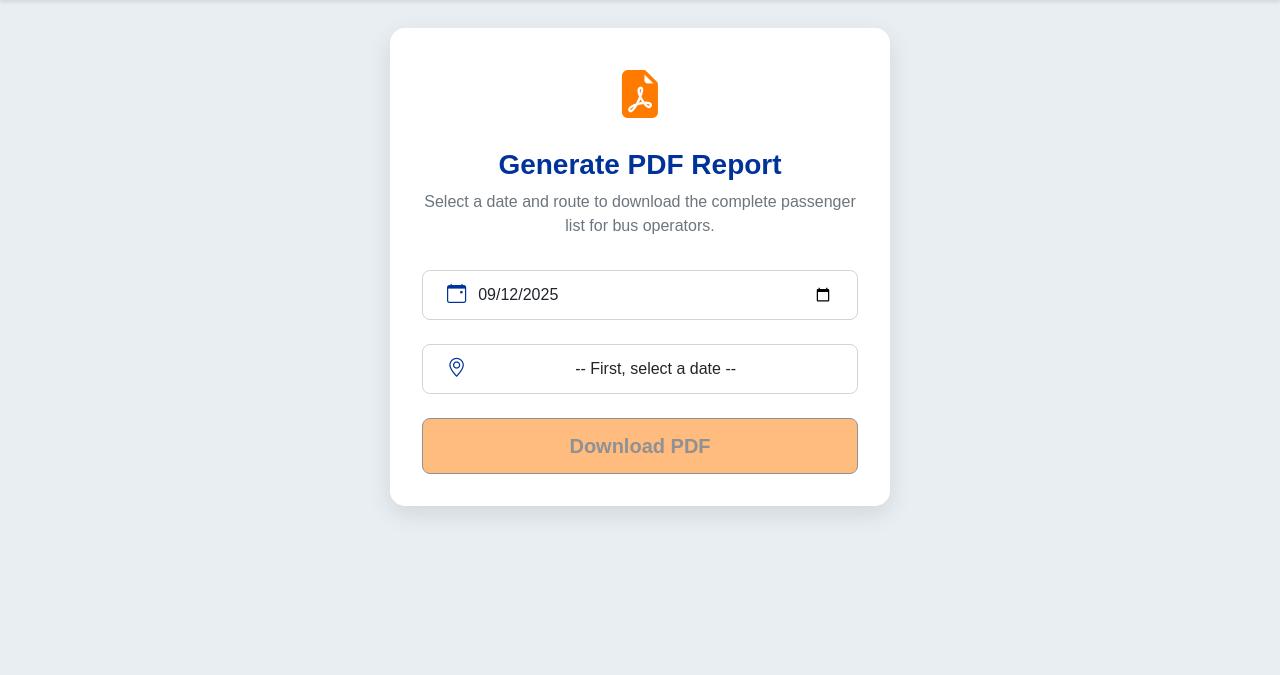
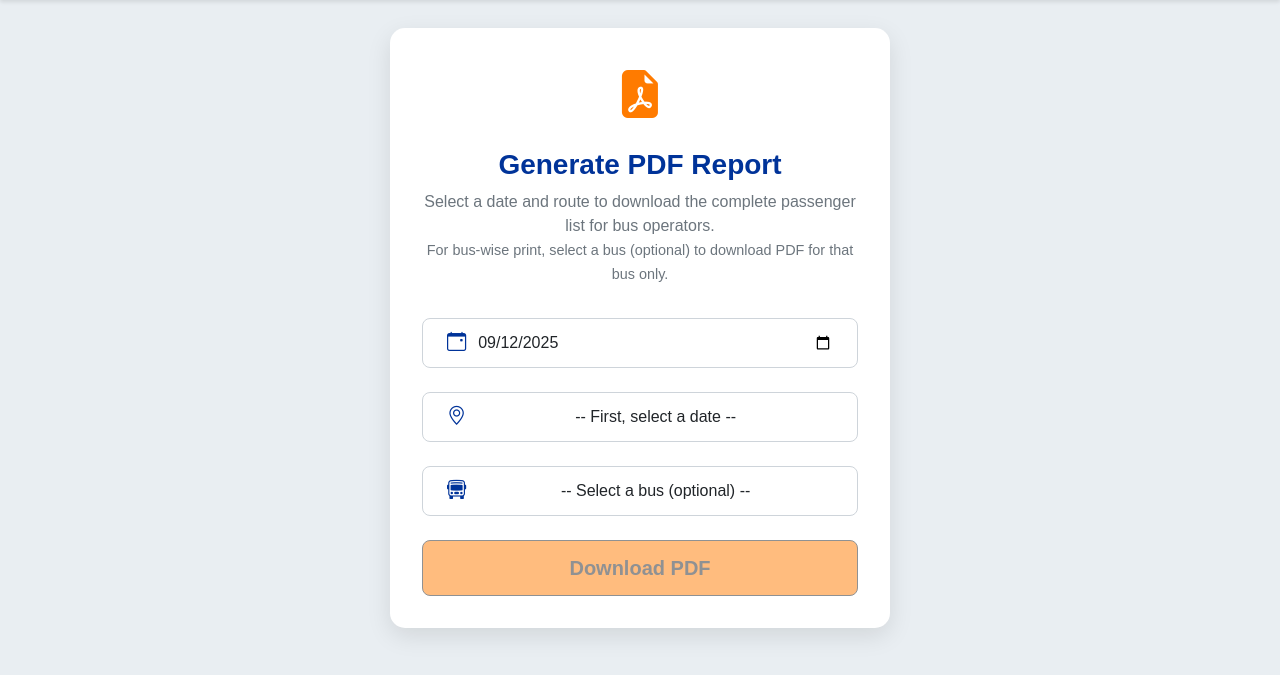
Before and after one commit to poultryprj/Yatra_darshan, a Django app: template templates/print/print_report.html in a window 1280 px wide. Shown: the part 52-727 px from the top of the page. Run offline with Django 5.2, Linux system fonts and the light colour scheme; the template is opened without the code that fills it, so the values that code supplies are empty; some libraries are stand-ins or nearby versions.

Commit message:
Daily Report changes

```diff
--- a/darshan_yatra/views.py
+++ b/darshan_yatra/views.py
@@ -1425,7 +1425,12 @@ def print_passenger_list(request, route_id):
 
         all_passengers = response.json().get("message_data", [])
 
+        bus_filter = request.GET.get('bus', None)
+
         passengers_for_date = [pax for pax in all_passengers if pax.get("YatraDateTime") == yatra_date]
+
+        if bus_filter:
+            passengers_for_date = [pax for pax in passengers_for_date if pax.get("BusName") == bus_filter]
 
         if not passengers_for_date:
             return HttpResponse(f"No passengers found for this route on {yatra_date}.", status=404)
--- a/templates/print/print_report.html
+++ b/templates/print/print_report.html
@@ -10,7 +10,6 @@
     <link href="https://cdn.jsdelivr.net/npm/select2@4.1.0-rc.0/dist/css/select2.min.css" rel="stylesheet" />
     <link rel="stylesheet" href="https://cdn.jsdelivr.net/npm/select2-bootstrap-5-theme@1.3.0/dist/select2-bootstrap-5-theme.min.css" />
     <link rel="manifest" href="{% static 'assets/__manifest.json' %}">
-
     <style>
         body { font-family: Arial, sans-serif; background-color: #e9eef2; }
         .navbar { background-color: #ff7b00; color: white; box-shadow: 0 2px 4px rgba(0,0,0,0.1); }
@@ -21,25 +20,17 @@
         .report-icon { font-size: 3rem; color: #ff7b00; margin-bottom: 1rem; }
         .report-card h3 { color: #003399; font-weight: bold; margin-bottom: 0.5rem; }
         .report-card p.lead { color: #6c757d; font-size: 1rem; margin-bottom: 2rem; }
-
-        /* Style for the input groups */
         .input-group-custom {
-            display: flex; /* Use flexbox for alignment */
-            align-items: center; /* Vertically center the icon and input */
+            display: flex; align-items: center;
             border: 1px solid #ced4da;
-            border-radius: 8px;
-            padding: 0 12px; /* Remove top/bottom padding */
+            border-radius: 8px; padding: 0 12px;
             margin-bottom: 1.5rem;
             transition: border-color 0.2s, box-shadow 0.2s;
-            height: 50px; /* Set a fixed height */
+            height: 50px;
         }
         .input-group-custom:focus-within { border-color: #006633; box-shadow: 0 0 8px rgba(0,102,51,0.2); }
-
         .input-group-custom .form-control,
-        .input-group-custom .select2-container {
-            flex-grow: 1; /* Allow input/select to fill the space */
-        }
-
+        .input-group-custom .select2-container { flex-grow: 1; }
         .input-group-custom .form-control,
         .input-group-custom .select2-container--bootstrap-5 .select2-selection {
             border: none !important;
@@ -49,7 +40,6 @@
             height: 100%;
         }
         .input-group-custom .input-group-text { background: transparent; border: none; color: #003399; font-size: 1.2rem; padding-right: 0.75rem; }
-
         .btn-generate { background-color: #ff7b00; color: white; font-weight: bold; padding: 12px 20px; border-radius: 8px; }
         .btn-generate:disabled { background-color: #ff7b00; opacity: 0.5; }
     </style>
@@ -68,20 +58,28 @@
     <div class="report-card">
         <div class="report-icon"><i class="bi bi-file-earmark-pdf-fill"></i></div>
         <h3>Generate PDF Report</h3>
-        <p class="lead">Select a date and route to download the complete passenger list for bus operators.</p>
-
+        <p class="lead">Select a date and route to download the complete passenger list for bus operators.<br>
+        <span style="font-size:0.9em;">
+        For bus-wise print, select a bus (optional) to download PDF for that bus only.
+        </span>
+        </p>
         <div class="input-group-custom">
             <span class="input-group-text"><i class="bi bi-calendar-event"></i></span>
             <input type="date" class="form-control" id="dateSelect">
         </div>
-
         <div class="input-group-custom">
             <span class="input-group-text"><i class="bi bi-geo-alt"></i></span>
             <select class="form-select" id="printRouteSelect" style="width: 100%;" disabled>
                 <option value="">-- First, select a date --</option>
             </select>
         </div>
-
+        <!-- NEW: Bus select -->
+        <div class="input-group-custom">
+            <span class="input-group-text"><i class="bi bi-bus-front"></i></span>
+            <select class="form-select" id="printBusSelect" style="width: 100%;" disabled>
+                <option value="">-- Select a bus (optional) --</option>
+            </select>
+        </div>
         <button class="btn btn-generate w-100 btn-lg" id="generatePdfBtn" disabled>Download PDF</button>
     </div>
 </div>
@@ -91,16 +89,15 @@
 <script src="https://code.jquery.com/jquery-3.6.0.min.js"></script>
 <script src="https://cdn.jsdelivr.net/npm/select2@4.1.0-rc.0/dist/js/select2.min.js"></script>
 <script>
-    // The JavaScript is unchanged and correct
+    // JS logic for enhanced filtering
     const allYatras = JSON.parse(document.getElementById('allYatrasData').textContent);
     const dateSelect = document.getElementById('dateSelect');
     const generatePdfBtn = document.getElementById('generatePdfBtn');
+    const printBusSelect = $('#printBusSelect');
 
     $(document).ready(function() {
-        $('#printRouteSelect').select2({
-            theme: "bootstrap-5",
-            placeholder: "-- First, select a date --"
-        });
+        $('#printRouteSelect').select2({ theme: "bootstrap-5", placeholder: "-- First, select a date --" });
+        printBusSelect.select2({ theme: "bootstrap-5", placeholder: "-- Select a bus (optional) --" });
     });
 
     dateSelect.value = new Date().toISOString().split('T')[0];
@@ -109,46 +106,98 @@
         const selectedDate = dateSelect.value;
         const printRouteSelect = $('#printRouteSelect');
         printRouteSelect.empty();
+        printRouteSelect.prop('disabled', true).trigger('change');
         generatePdfBtn.disabled = true;
 
+        printBusSelect.empty();
+        printBusSelect.append(new Option('-- Select a bus (optional) --', '')).trigger('change');
+        printBusSelect.prop('disabled', true).trigger('change');
+
         if (!selectedDate) {
+            return;
+        }
+        const [year, month, day] = selectedDate.split('-');
+        const formattedDate = `${day}-${month}-${year}`;
+        const routesForDate = allYatras.filter(yatra => yatra.YatraDateTime === formattedDate);
+
+        const uniqueRoutes = [...new Map(routesForDate.map(item => [item['YatraRouteId'], item])).values()];
+
+        if (uniqueRoutes.length > 0) {
+            printRouteSelect.append(new Option('-- Select a route --', ''));
+            uniqueRoutes.forEach(route => {
+                printRouteSelect.append(new Option(route.YatraRouteName, route.YatraRouteId));
+            });
+            printRouteSelect.prop('disabled', false).trigger('change');
+        } else {
+            printRouteSelect.append(new Option('-- No routes on this date --', ''));
             printRouteSelect.prop('disabled', true).trigger('change');
+        }
+        // Clear bus select when date changes
+        printBusSelect.empty();
+        printBusSelect.append(new Option('-- Select a bus (optional) --', '')).trigger('change');
+        printBusSelect.prop('disabled', true).trigger('change');
+    }
+
+    dateSelect.addEventListener('change', updateRouteOptions);
+
+    // Route select change: update bus select options
+    $('#printRouteSelect').on('change', function() {
+        const selectedRouteId = $(this).val();
+        const selectedDate = dateSelect.value;
+        generatePdfBtn.disabled = !selectedRouteId;
+
+        printBusSelect.empty();
+        printBusSelect.append(new Option('-- Select a bus (optional) --', ''));
+        printBusSelect.prop('disabled', true).trigger('change');
+
+        if (!selectedRouteId || !selectedDate) return;
+
+        const [year, month, day] = selectedDate.split('-');
+        const formattedDate = `${day}-${month}-${year}`;
+        const busesForRoute = allYatras.filter(yatra =>
+            yatra.YatraDateTime === formattedDate && yatra.YatraRouteId == selectedRouteId
+        );
+
+        if (busesForRoute.length > 0) {
+            // Unique buses
+            const busNames = [...new Set(busesForRoute.map(y => y.BusName))];
+            busNames.forEach(busName => {
+                if (busName) {
+                    printBusSelect.append(new Option(busName, busName));
+                }
+            });
+            printBusSelect.prop('disabled', false).trigger('change');
+        } else {
+            printBusSelect.append(new Option('-- No buses --', ''));
+            printBusSelect.prop('disabled', true).trigger('change');
+        }
+    });
+
+    // Enable button only if route select is selected
+    $('#printBusSelect').on('change', function() {
+        // always enabled if route is picked
+        const selectedRouteId = $('#printRouteSelect').val();
+        generatePdfBtn.disabled = !selectedRouteId;
+    });
+
+    generatePdfBtn.addEventListener('click', () => {
+        const selectedRouteId = $('#printRouteSelect').val();
+        const selectedDate = dateSelect.value;
+        const selectedBusName = $('#printBusSelect').val();
+
+        if (!selectedRouteId || !selectedDate) {
+            alert("Please select both a date and a route.");
             return;
         }
 
         const [year, month, day] = selectedDate.split('-');
         const formattedDate = `${day}-${month}-${year}`;
-        const routesForDate = allYatras.filter(yatra => yatra.YatraDateTime === formattedDate);
-        const uniqueRoutes = [...new Map(routesForDate.map(item => [item['YatraRouteId'], item])).values()];
-
-        if (uniqueRoutes.length > 0) {
-            printRouteSelect.append(new Option('-- Select a route --', '')).trigger('change');
-            uniqueRoutes.forEach(route => {
-                printRouteSelect.append(new Option(route.YatraRouteName, route.YatraRouteId));
-            });
-            printRouteSelect.prop('disabled', false).trigger('change');
+        let pdfUrl;
+        if (selectedBusName) {
+            pdfUrl = `/Yatra_darshan/print_passenger_list/${selectedRouteId}/?date=${formattedDate}&bus=${encodeURIComponent(selectedBusName)}`;
         } else {
-            printRouteSelect.append(new Option('-- No routes on this date --', '')).trigger('change');
-            printRouteSelect.prop('disabled', true).trigger('change');
+            pdfUrl = `/Yatra_darshan/print_passenger_list/${selectedRouteId}/?date=${formattedDate}`;
         }
-    }
-
-    dateSelect.addEventListener('change', updateRouteOptions);
-
-    $('#printRouteSelect').on('change', function() {
-        generatePdfBtn.disabled = !$(this).val();
-    });
-
-    generatePdfBtn.addEventListener('click', () => {
-        const selectedRouteId = $('#printRouteSelect').val();
-        const selectedDate = dateSelect.value;
-        if (!selectedRouteId || !selectedDate) {
-            alert("Please select both a date and a route.");
-            return;
-        }
-        const [year, month, day] = selectedDate.split('-');
-        const formattedDate = `${day}-${month}-${year}`;
-        const pdfUrl = `/Yatra_darshan/print_passenger_list/${selectedRouteId}/?date=${formattedDate}`;
         window.open(pdfUrl, '_blank');
     });
 
```
